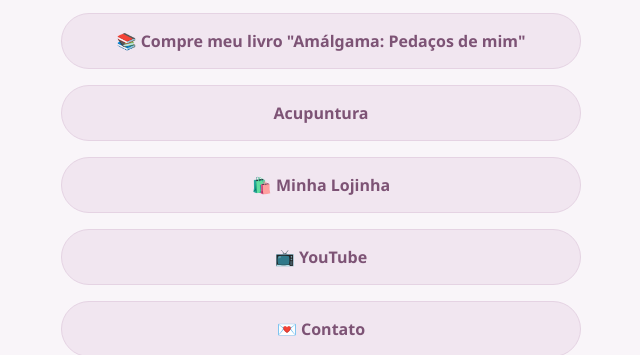
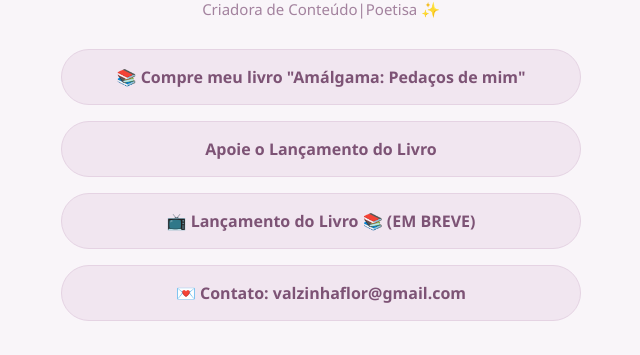
Before and after one commit to maysoaressousa/links-nalini, a plain HTML site: page index.html in a window 1280 px wide. Shown: the part 294-649 px from the top of the page, without its empty margins (319-959 px from the left). Drawn offline with Linux system fonts and the light colour scheme.

Commit message:
alterações

```diff
--- a/index.html
+++ b/index.html
@@ -15,19 +15,18 @@
                 <img src="profile.jpg" alt="Foto de Valdenísia Nalini" class="avatar">
             </div>
             <h1>Valdenísia Nalini</h1>
-            <p class="subtitle">Escritora ✨</p>
+            <p class="subtitle">Criadora de Conteúdo|Poetisa ✨</p>
         </header>
 
         <main class="links-container">
-    <a href="#" class="link-btn" target="_blank">📚 Compre meu livro "Amálgama: Pedaços de mim"</a>
-    <a href="#" class="link-btn" target="_blank">Acupuntura</a>
-    <a href="#" class="link-btn" target="_blank">🛍️ Minha Lojinha</a>
-    <a href="#" class="link-btn" target="_blank">📺 YouTube</a>
-    <a href="#" class="link-btn" target="_blank">💌 Contato</a>
+    <a href="https://amalgama-livro.vercel.app/" class="link-btn" target="_blank">📚 Compre meu livro "Amálgama: Pedaços de mim"</a>
+    <a href="#" class="link-btn" target="_blank">Apoie o Lançamento do Livro</a>
+    <a href="#" class="link-btn" target="_blank">📺 Lançamento do Livro 📚 (EM BREVE)</a>
+    <a href="#" class="link-btn" target="_blank">💌 Contato: valzinhaflor@gmail.com</a>
 </main>
 
         <footer class="social-icons">
-            <a href="#" target="_blank" aria-label="Instagram"><i class="fab fa-instagram"></i></a>
+            <a href="https://www.instagram.com/nalini.valflor?igsh=MTdzenR0NzlhZmNsYw==" target="_blank" aria-label="Instagram"><i class="fab fa-instagram"></i></a>
             <a href="#" target="_blank" aria-label="TikTok"><i class="fab fa-tiktok"></i></a>
             <a href="#" target="_blank" aria-label="YouTube"><i class="fab fa-youtube"></i></a>
             <a href="#" target="_blank" aria-label="Twitter / X"><i class="fab fa-twitter"></i></a>
```
